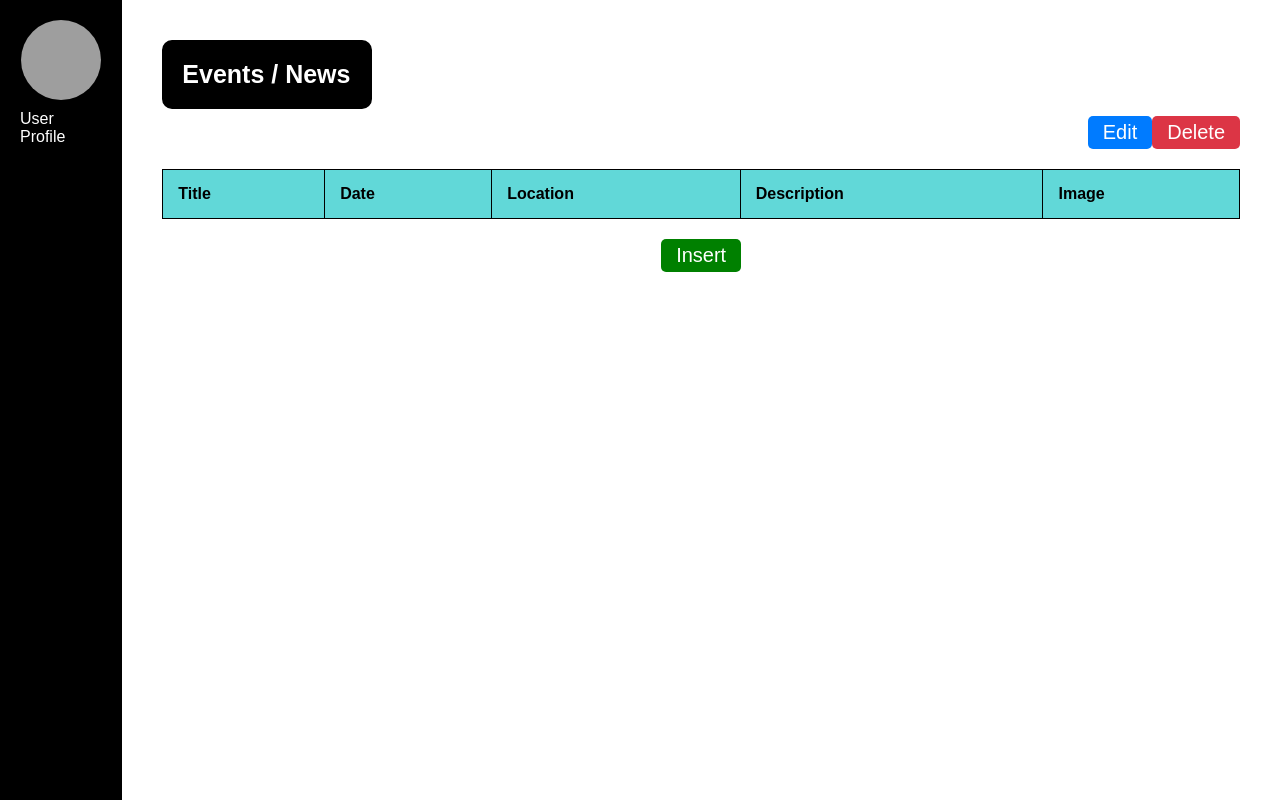
After one commit to ttaulant/ProjektiWEB, a PHP site: page /admin.php in a window 1280 px wide. The commit adds this page. Run offline with PHP 8.4, Linux system fonts and the light colour scheme; data that the repository does not hold is empty; grey boxes are pictures that could not be loaded.

Commit message:
added admin dashboard

```diff
--- /dev/null
+++ b/admin.php
@@ -0,0 +1,171 @@
+<?php
+
+include "connection.php";
+
+?>
+
+<!DOCTYPE html>
+<html lang="en">
+<head>
+    <meta charset="UTF-8">
+    <meta name="viewport" content="width=device-width, initial-scale=1.0">
+    <title>Admin Dashboard</title>
+    <style>
+        body {
+            font-family: Arial, sans-serif;
+            margin: 0;
+            padding: 0;
+            display: flex;
+        }
+
+        #sidebar {
+            width: 10%;
+            background-color: #000000;
+            color: #fff;
+            padding: 20px;
+            box-sizing: border-box;
+            height: 100vh;
+            display: flex;
+            flex-direction: column;
+            align-items: center;
+        }
+
+        #user-photo {
+            width: 80px;
+            height: 80px;
+            border-radius: 50%;
+            overflow: hidden;
+            margin-bottom: 10px;
+        }
+
+        #user-photo img {
+            width: 100%;
+            height: 100%;
+            object-fit: cover;
+        }
+
+        #profile {
+            margin-bottom: 20px;
+        }
+
+        #options {
+            display: flex;
+            border: 20px solid black;
+            border-radius: 10px;
+            width: 170px;
+            color: white;
+            text-align: center;
+            font-weight: bold;
+            font-size: 25px;
+            margin-bottom: 7px;
+            background-color:black;
+        }
+
+        #content {
+            padding: 40px;
+            width: 90%;
+        }
+
+        table {
+            width: 100%;
+            border-collapse: collapse;
+            margin-bottom: 20px;
+        }
+
+        th, td {
+            border: 1px solid #000000;
+            padding: 15px;
+            text-align: left;
+        }
+
+        th {
+            background-color: #61d8d8;
+        }
+
+        .top-buttons{
+            display: flex;
+            justify-content:flex-end;
+            margin-bottom: 20px;
+        }
+
+        .bottom-button{
+            display: flex;
+            margin-bottom: 20px;
+            justify-content: center;
+        }
+
+        .edit-button, .delete-button, .insert-button {
+            font-size: 20px;
+            cursor: pointer;
+            padding: 5px 15px;
+            border: none;
+            border-radius: 5px;
+        }
+
+        .edit-button {
+            background-color: #007bff;
+            color: #fff;
+        }
+
+        .delete-button {
+            background-color: #dc3545;
+            color: #fff;
+        }
+
+        .insert-button {
+            background-color: green;
+            color: #fff;
+        }
+    </style>
+</head>
+<body>
+
+    <div id="sidebar">
+        <div id="user-photo">
+            <img src="your-user-photo-url.jpg" alt="User Photo">
+        </div>
+        <div id="profile">User Profile</div>
+    </div>
+
+    <div id="content">
+        <div id="options">
+            <div class="option">Events / News</div>
+        </div>
+
+        <div class="top-buttons">
+            <button class="edit-button">Edit</button>
+            <button class="delete-button">Delete</button>
+        </div>
+
+
+        <table>
+            <thead>
+            <tr>
+                <th>Title</th>
+                <th>Date</th>
+                <th>Location</th>
+                <th>Description</th>
+                <th>Image</th>
+            </tr>
+            </thead>
+            <tbody>
+            <?php foreach($events as $event) { ?>
+                    <tr>
+                        <td></td>
+                        <td><?php echo $event['date'];?></td>
+                        <td><?php echo $event['location'];?></td>
+                        <td><?php echo $event['description'];?></td>
+                        <td><?php echo $evnet['image'];?></td>
+                        <td><a href='edit.php?id=<?php echo $event['event_ID']?>'>Edit</a></td> <!--e dergojme id ne url permes pjeses ?id= dhe permes kodit ne php e marrim nga studenti i cili eshte i paraqitur ne kete rresht-->
+                        <td><a href='delete.php?id=<?php echo $event['event_ID']?>'>Delete</a></td>
+                    </tr>
+                <?php }?>
+            </tbody>
+        </table>
+
+        <div class="bottom-button">
+            <button class="insert-button">Insert</button>
+        </div>
+    </div>
+</body>
+</html>
--- a/signup.php
+++ b/signup.php
@@ -32,9 +32,8 @@
                     </div>
 
                     <div class="button">
-                        <button type="submit"><a href="MainPage.html">Sign Up</a></button>
+                        <button type="submit"><a href="index.php">Sign Up</a></button>
                     </div>
-
                 </form>
                 </div>
                     <p class="error" id="error"></p>
```
Also changed, not shown: style.css (+58 -9 lines).
